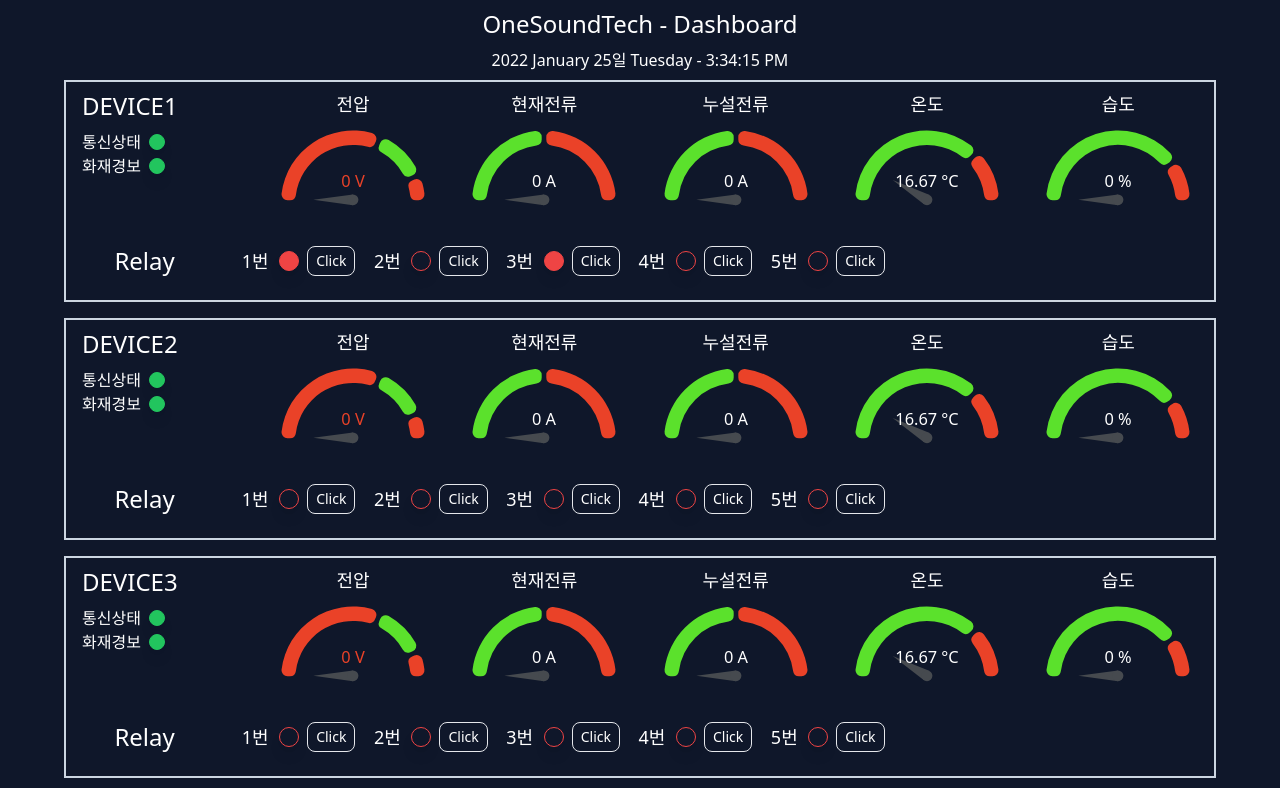
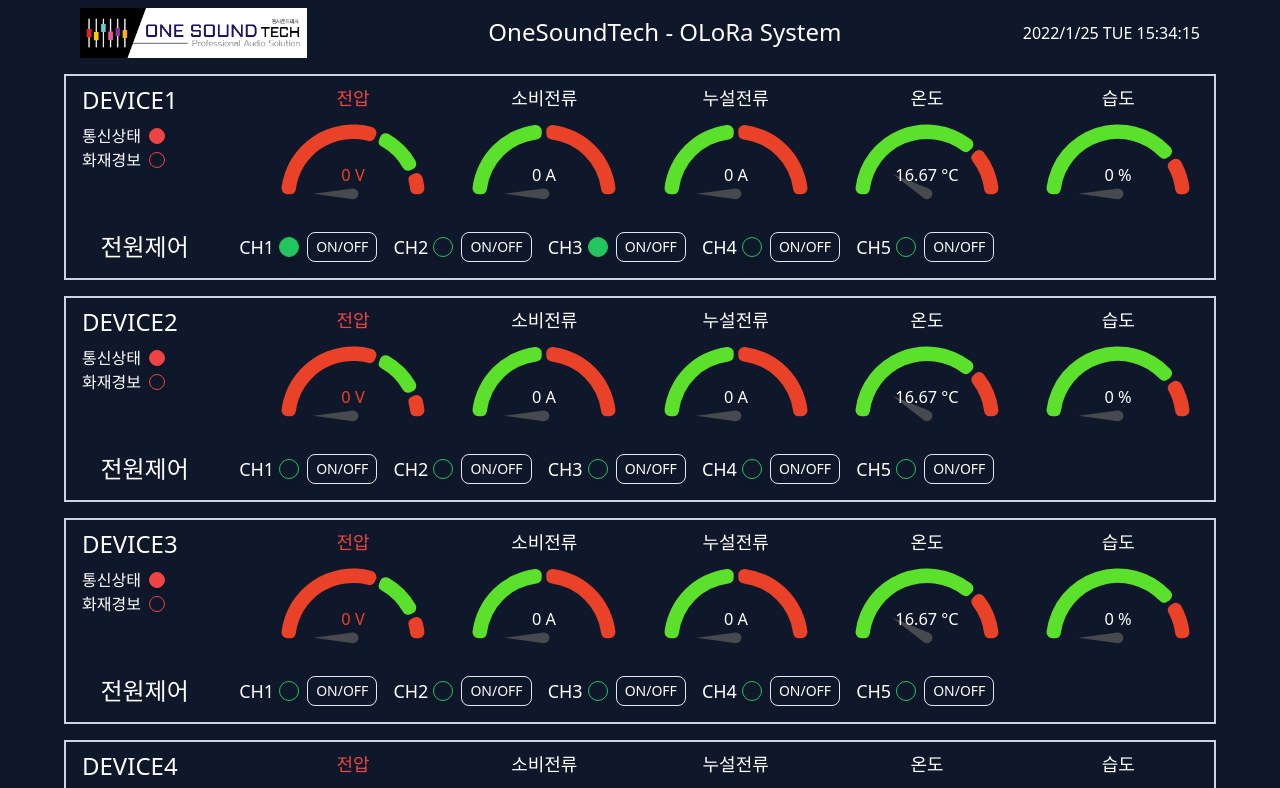
Before and after one commit to inojeon/inoinotestest, a Next.js app: page / in a window 1280 px wide. Shown: the top 788 px of the page. Built offline with nearby package versions, Linux system fonts and the light colour scheme; no server answers.

Commit message:
사용자 수정 요청

```diff
--- a/components/currentTime.tsx
+++ b/components/currentTime.tsx
@@ -5,8 +5,8 @@ const CurrentTime: NextPage = () => {
   const { year, date, time } = useDate();
 
   return (
-    <div className="flex flex-col w-full items-center">
-      <h1>{`${year} ${date} - ${time}`}</h1>
+    <div className="flex flex-col items-center">
+      <h1>{`${year}/${date} ${time}`}</h1>
       {/* <h1>{`${time}`}</h1> */}
     </div>
   );
--- a/components/hooks/useChangeWidthHeightSize.ts
+++ b/components/hooks/useChangeWidthHeightSize.ts
@@ -30,7 +30,7 @@ function useChangeWidthHeightSize() {
         setHeight(60);
       } else if (window.innerWidth >= 768 && window.innerWidth < 928) {
         setWidth(160);
-        setHeight(60);
+        setHeight(50);
       } else {
         setWidth(200);
         setHeight(80);
--- a/components/hooks/useDate.tsx
+++ b/components/hooks/useDate.tsx
@@ -1,7 +1,7 @@
 import { useEffect, useState } from "react";
 
 export const useDate = () => {
-  const locale = "kr";
+  const locale = "en";
   const [today, setDate] = useState(new Date()); // Save the current date to be able to trigger an update
 
   useEffect(() => {
@@ -15,17 +15,17 @@ export const useDate = () => {
     };
   }, []);
 
-  const day = today.toLocaleDateString(locale, { weekday: "long" });
+  const day = today.toLocaleDateString(locale, { weekday: "short" });
   const year = `${today.toLocaleDateString(locale, {
     year: "numeric",
   })}`;
   const date = `${today.toLocaleDateString(locale, {
-    month: "long",
-  })} ${today.getDate()}일  ${day}`;
+    month: "numeric",
+  })}/${today.getDate()} ${day.toUpperCase()}`;
 
   const time = today.toLocaleTimeString(locale, {
     hour: "numeric",
-    hour12: true,
+    hour12: false,
     minute: "numeric",
     second: "numeric",
   });
--- a/components/relay_v2.tsx
+++ b/components/relay_v2.tsx
@@ -22,20 +22,20 @@ const NewRelay = ({ relays, ENDPOINT, device }: Prop) => {
   };
 
   return (
-    <div className="grid grid-cols-6 items-center w-full gap-y-2 gap-x-2 my-4 md:grid-cols-7">
-      <h1 className="col-span-1 text-2xl text-center ml-4 mr-10 md:mr-2 md:ml-2 md:col-span-1">
-        Relay
+    <div className="grid grid-cols-7 items-center w-full gap-y-2 gap-x-2 my-2 md:grid-cols-7">
+      <h1 className="col-span-2 text-2xl text-center ml-4 mr-10 md:mr-2 md:ml-2 md:col-span-1">
+        전원제어
       </h1>
       <div className="col-span-5 flex flex-wrap w-full md:col-span-6">
         {relays.map((relay, key) => (
           <div key={key} className="flex gap-x-2 px-2 py-2">
             <div className="flex items-center">
-              <p className="text-center text-lg w-8"> {key + 1}번 </p>
+              <p className="text-center text-lg w-8"> CH{key + 1} </p>
             </div>
 
             {relay ? (
               <div className="flex justify-center items-center ">
-                <span className="w-5 h-5 uppercase p-1 flex items-center border border-red-500 bg-red-500 max-w-max shadow-lg rounded-full">
+                <span className="w-5 h-5 uppercase p-1 flex items-center border border-green-500 bg-green-500 max-w-max shadow-lg rounded-full">
                   <svg width="14" height="14">
                     {" "}
                   </svg>
@@ -43,7 +43,7 @@ const NewRelay = ({ relays, ENDPOINT, device }: Prop) => {
               </div>
             ) : (
               <div className="flex justify-center items-center">
-                <span className="w-5 h-5 uppercase p-1 flex items-center border  border-red-500  max-w-max shadow-lg rounded-full">
+                <span className="w-5 h-5 uppercase p-1 flex items-center border  border-green-500  max-w-max shadow-lg rounded-full">
                   <svg width="14" height="14"></svg>
                 </span>
               </div>
@@ -56,7 +56,7 @@ const NewRelay = ({ relays, ENDPOINT, device }: Prop) => {
                   }}
                   className="flex items-center border py-1 px-2 text-sm rounded-lg"
                 >
-                  Click
+                  ON/OFF
                 </button>
               </div>
             </div>
--- a/components/status.tsx
+++ b/components/status.tsx
@@ -2,7 +2,7 @@ const StatusLED = ({ status }: { status: boolean }) => (
   <>
     {status ? (
       <div className="flex justify-center ">
-        <span className="w-4  h-4 uppercase p-1 flex items-center border border-red-500 bg-red-500 max-w-max shadow-lg rounded-full">
+        <span className="w-4  h-4 uppercase p-1 flex items-center border  border-green-500 bg-green-500 max-w-max shadow-lg rounded-full">
           <svg width="12" height="12">
             {" "}
           </svg>
@@ -10,7 +10,7 @@ const StatusLED = ({ status }: { status: boolean }) => (
       </div>
     ) : (
       <div className="flex justify-center ">
-        <span className="w-4  h-4 uppercase p-1 flex items-center border border-green-500 bg-green-500 max-w-max shadow-lg rounded-full">
+        <span className="w-4  h-4 uppercase p-1 flex items-center border border-red-500 bg-red-500 max-w-max shadow-lg rounded-full">
           <svg width="12" height="12">
             {" "}
           </svg>
--- /dev/null
+++ b/components/statusFire.tsx
@@ -0,0 +1,23 @@
+const StatusLEDFire = ({ status }: { status: boolean }) => (
+  <>
+    {status ? (
+      <div className="flex justify-center ">
+        <span className="w-4  h-4 uppercase p-1 flex items-center border  border-red-500 bg-red-500 max-w-max shadow-lg rounded-full">
+          <svg width="12" height="12">
+            {" "}
+          </svg>
+        </span>
+      </div>
+    ) : (
+      <div className="flex justify-center ">
+        <span className="w-4  h-4 uppercase p-1 flex items-center border  border-red-500 max-w-max shadow-lg rounded-full">
+          <svg width="12" height="12">
+            {" "}
+          </svg>
+        </span>
+      </div>
+    )}
+  </>
+);
+
+export default StatusLEDFire;
--- a/components/voltGauge.tsx
+++ b/components/voltGauge.tsx
@@ -68,7 +68,7 @@ const checkUnit = (id: string): { unit: string; title: string } => {
   if (type === "Voltage") {
     return { unit: "V", title: "전압" };
   } else if (type === "ConsumptionCurrent") {
-    return { unit: "A", title: "현재전류" };
+    return { unit: "A", title: "소비전류" };
   } else if (type === "LeakageCurrent") {
     return { unit: "A", title: "누설전류" };
   } else if (type === "Temperature") {
@@ -104,11 +104,15 @@ const VoltGauge = ({ id, value }: Prop) => {
 
   const viewValue = value > max ? max : value < min ? min : value;
   const percent = (viewValue - min) / (max - min);
-  const textColor =
-    viewValue >= alertMin && viewValue <= alertMax ? "#FFFFFF" : "#EA4228";
+  const isNotAlert = viewValue >= alertMin && viewValue <= alertMax;
+  const textColor = isNotAlert ? "#FFFFFF" : "#EA4228";
 
   return (
-    <div className="flex flex-col items-center mb-2 justify-center">
+    <div
+      className={`flex flex-col items-center mb-2 justify-center  ${
+        isNotAlert ? "" : "text-red-500"
+      }`}
+    >
       <h1 className="text-lg mb-2">{title}</h1>
       <GaugeChart
         style={chartStyle}
--- a/pages/index.tsx
+++ b/pages/index.tsx
@@ -6,6 +6,8 @@ import { useEffect, useState } from "react";
 import useSWR from "swr";
 import StatusLED from "../components/status";
 import NewRelay from "../components/relay_v2";
+import StatusLEDFire from "../components/statusFire";
+import Image from "next/image";
 
 const tmphost2Server = [
   {
@@ -83,9 +85,9 @@ type jsonDataProps = {
   Relay: boolean[];
 };
 
-const ENDPOINT =
-  "http://ec2-15-164-245-6.ap-northeast-2.compute.amazonaws.com:4001";
-// const ENDPOINT = "http://localhost:4001";
+// const ENDPOINT =
+//   "http://ec2-15-164-245-6.ap-northeast-2.compute.amazonaws.com:4001";
+const ENDPOINT = "http://localhost:4001";
 const fetcher = (url: string) => fetch(url).then((res) => res.json());
 
 const Home = () => {
@@ -95,7 +97,7 @@ const Home = () => {
     `${ENDPOINT}/api/monitoring`,
     fetcher,
     {
-      refreshInterval: 1000,
+      refreshInterval: 200,
     }
   );
 
@@ -111,8 +113,22 @@ const Home = () => {
 
   return (
     <div className="flex flex-col items-center text-white max-w-6xl mx-auto">
-      <h1 className=" text-2xl m-2">OneSoundTech - Dashboard</h1>
-      <CurrentTime />
+      <div className="md:m-2 w-full flex flex-col md:flex-row md:justify-end">
+        <div className="md:flex-auto hidden md:flex md:justify-start md:items-center md:pl-4">
+          <Image
+            src="/logo.png"
+            alt="Landscape picture"
+            width={227}
+            height={50}
+          />
+        </div>
+        <h1 className=" text-2xl m-2 text-center">
+          OneSoundTech - OLoRa System
+        </h1>
+        <div className="flex-auto flex justify-center md:justify-end items-center md:pr-4">
+          <CurrentTime />
+        </div>
+      </div>
 
       {hostJeonData.map((device, key) => (
         <div
@@ -131,7 +147,7 @@ const Home = () => {
             </div>
             <div className="flex gap-x-2 items-center">
               <h2 className="text-md"> 화재경보</h2>
-              <StatusLED status={device.FireStatus} />
+              <StatusLEDFire status={device.FireStatus} />
             </div>
           </div>
 
```
Also changed, not shown: public/logo.png (added).
